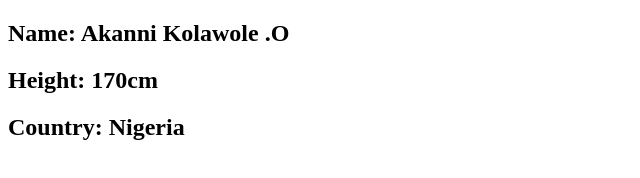
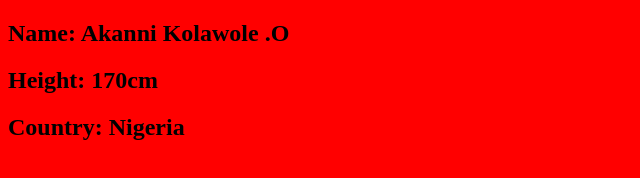
Before and after one commit to kolexkolawole/Introduction-to-Javascript, a plain HTML site: page index.html in a window 1280 px wide. Shown: the whole page, without its empty margins (0-640 px from the left). Drawn offline with Linux system fonts and the light colour scheme.

Commit message:
Update index.html

```diff
--- a/index.html
+++ b/index.html
@@ -6,7 +6,7 @@
   <meta http-equiv="X-UA-Compatible" content="IE=edge" />
   <meta name="viewport" content="width=device-width, initial-scale=1.0" />
   <title>Introduction to Javascript</title>
-  <link href="style.css" rel="stlesheet">
+  <link href="style.css" rel="stylesheet">
 
 </head>
 
```
